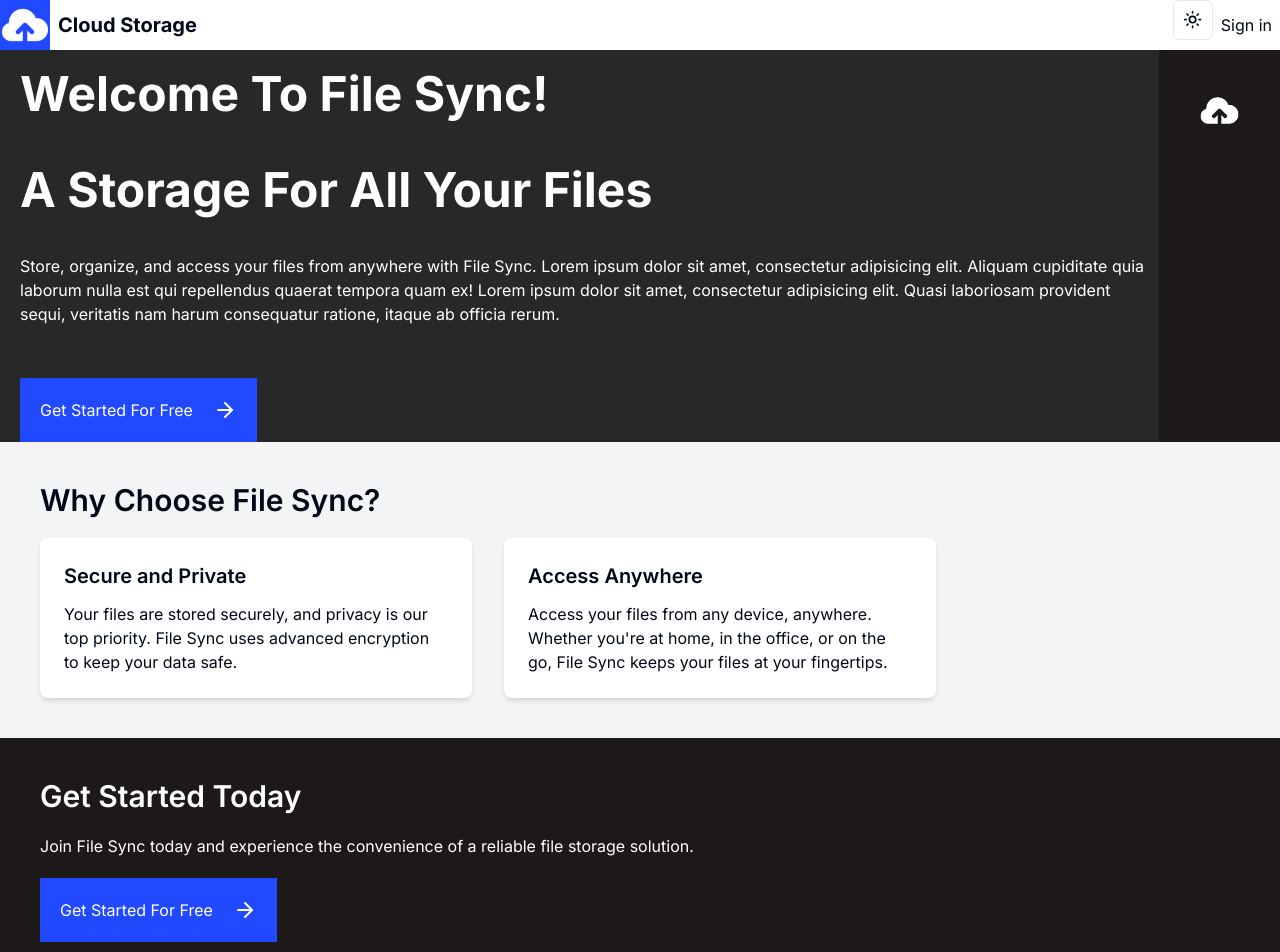
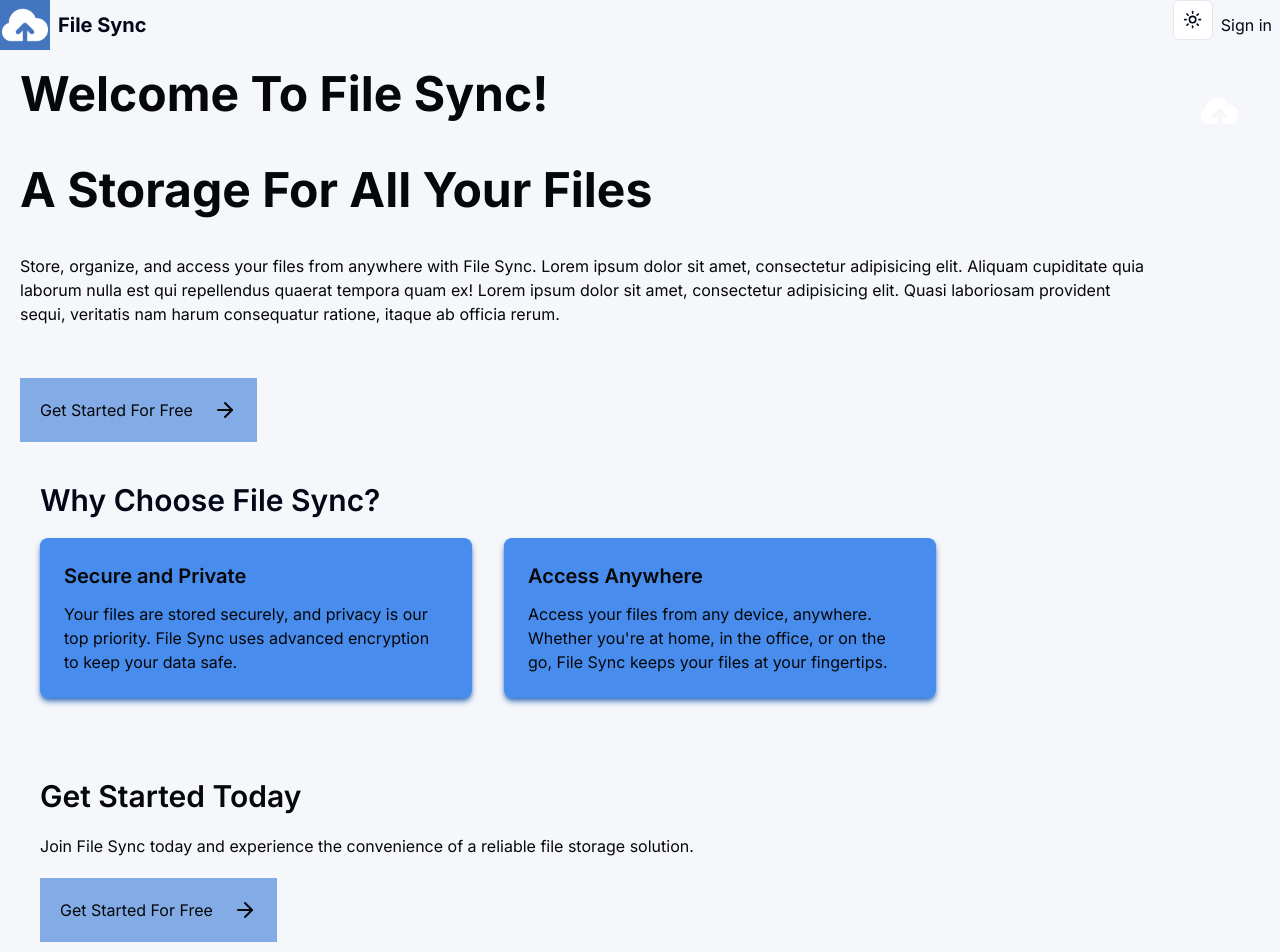
Before and after one commit to B-Mustafa/file-storage, a Next.js app: page / in a window 1280 px wide. Shown: the top 952 px of the page. Built offline with nearby package versions, Linux system fonts and the light colour scheme; no server answers.

Commit message:
changes: made theme change

```diff
--- a/app/dashboard/page.tsx
+++ b/app/dashboard/page.tsx
@@ -23,10 +23,10 @@ async function Dashboard() {
       });
     // console.log(skeletonFiles)
   return (
-    <div className="border-t">
+    <div className="bg-light-background dark:bg-dark-background border-t h-screen">
         <Dropzone/>
 
-        <section className="container space-y-5">
+        <section className=" container space-y-5">
             <h2 className="font-bold">Files</h2>
 
             <div>
--- a/app/page.tsx
+++ b/app/page.tsx
@@ -6,8 +6,8 @@ import Link from "next/link";
 export default function Home() {
   return (
     <main className="">
-      <div className="flex flex-col lg:flex-row item-center bg-[#1E1919] dark:bg-slate-800">
-        <div className="pl-5 p-18 flex flex-col bg-[#282829] dark:bg-slate-800 text-white space-y-5">
+      <div className="flex flex-col lg:flex-row item-center bg-light-background dark:bg-dark-background">
+        <div className="pl-5 p-18 flex flex-col bg-light-background dark:bg-dark-background text-light-text dark:text-dark-text space-y-5">
           <h1 className="text-5xl font-bold pt-5">
             Welcome To File Sync!
             <br />
@@ -22,17 +22,17 @@ export default function Home() {
             provident sequi, veritatis nam harum consequatur ratione, itaque ab officia rerum.
           </p>
 
-          <Link href={"/dashboard"} className="flex bg-[#2149ff] w-fit p-5 mb-2 cursor-pointer">
+          <Link href={"/dashboard"} className="flex bg-light-secondary dark:bg-dark-secondary w-fit p-5 mb-2 cursor-pointer">
             Get Started For Free
             <ArrowRight className="ml-5" />
           </Link>
         </div>
-        <div className="bg-[#1E1919] dark:bg-slate-800 h-full p-10">
+        <div className="bg-light-background dark:bg-dark-background h-full p-10">
           <Image src="/cloud_storage.png" alt="cloud photo" height={100} width={100} className="invert" />
         </div>
       </div>
 
-      <section className="bg-gray-100 dark:bg-slate-900 p-10">
+      <section className="bg-light-background dark:bg-dark-background p-10">
         <div className="max-w-4xl ">
           <h2 className="text-3xl font-semibold mb-5">Why Choose File Sync?</h2>
           <div className="grid grid-cols-1 md:grid-cols-2 gap-8">
@@ -48,13 +48,13 @@ export default function Home() {
         </div>
       </section>
 
-      <section className="bg-[#1E1919] dark:bg-slate-800 text-white p-10">
+      <section className="bg-light-background dark:bg-dark-background text-light-text dark:text-dark-text p-10">
         <div className="max-w-4xl ">
           <h2 className="text-3xl font-semibold mb-5">Get Started Today</h2>
           <p className="mb-5">
             Join File Sync today and experience the convenience of a reliable file storage solution.
           </p>
-          <Link href={"/dashboard"} className="flex bg-[#2149ff] w-fit p-5 cursor-pointer">
+          <Link href={"/dashboard"} className="flex bg-light-secondary dark:bg-dark-secondary w-fit p-5 cursor-pointer">
             Get Started For Free
             <ArrowRight className="ml-5" />
           </Link>
@@ -67,7 +67,7 @@ export default function Home() {
 
 // FeatureCard component
 const FeatureCard: React.FC<{ title: string; description: string }> = ({ title, description }) => (
-  <div className="bg-white dark:bg-slate-700 rounded-lg p-6 shadow-md">
+  <div className="bg-light-accent dark:bg-dark-accent text-light-text dark:text-dark-text  rounded-lg p-6 shadow-md shadow-dark-primary dark:shadow-light-primary">
     <h3 className="text-xl font-semibold mb-3">{title}</h3>
     <p>{description}</p>
   </div>
--- a/components/Dropzone.tsx
+++ b/components/Dropzone.tsx
@@ -82,7 +82,7 @@ function Dropzone() {
               <div {...getRootProps()}
                 className={cn(
                   "w-full h-52 flex justify-center items-center p-5 border border-dashed rounded-lg text-center",
-                  isDragActive ? "bg-[#035FFE] text-white animate-pulse" : "bg-slate-100/50 dark:bg-slate-800/50 text-slate-400"
+                  isDragActive ? "bg-light-accent text-light-text animate-pulse" : "bg-light-accent/50 dark:bg-dark-accent/50 text-light-text dark:text-dark-text"
                 )}
               >
                 <input {...getInputProps()} />
--- a/components/Footer.tsx
+++ b/components/Footer.tsx
@@ -1,6 +1,6 @@
 const Footer = () => {
     return (
-      <footer className="bg-gray-800 text-white py-8">
+      <footer className="bg-light-background dark:bg-dark-background text-light-text dark:text-dark-text py-8">
         <div className="max-w-4xl mx-auto flex flex-wrap justify-between">
           <div className="flex flex-col mb-4">
             <h4 className="text-xl font-semibold mb-2">Quick Links</h4>
--- a/components/Header.tsx
+++ b/components/Header.tsx
@@ -6,9 +6,9 @@ import { ThemeToggler } from './ThemeToggler'
 
 function Header() {
   return (
-    <header className='flex item-center justify-between'>
+    <header className='bg-light-background dark:bg-dark-background flex item-center justify-between'>
       <Link href="/" className='flex items-center space-x-2'>
-        <div className='bg-[#2149ff]'>
+        <div className='bg-light-primary dark:bg-dark-primary'>
             <Image
             src='/cloud_storage.png'
             alt='logo'
@@ -17,9 +17,9 @@ function Header() {
             width={50}
             />
         </div>
-        <h1 className='font-bold text-xl '>Cloud Storage</h1>
+        <h1 className='font-bold text-xl '>File Sync</h1>
       </Link>
-      <div className='flex justify-center item-center space-x-2 px-2'>
+      <div className='flex justify-center item-center space-x-2 px-2 text-center'>
         {/* Theme toggler */}
         <ThemeToggler/>
 
--- a/tailwind.config.js
+++ b/tailwind.config.js
@@ -18,6 +18,17 @@ module.exports = {
     },
     extend: {
       colors: {
+        'light-text': '#060708',
+        'light-background': '#f6f7fa',
+        'light-primary': '#4376bf',
+        'light-secondary': '#83abe5',
+        'light-accent': '#488ced',
+
+        'dark-text': '#f6f7f8',
+        'dark-background': '#05070a',
+        'dark-primary': '#4073ba',
+        'dark-secondary': '#1a407a',
+        'dark-accent': '#1256b5',
         border: "hsl(var(--border))",
         input: "hsl(var(--input))",
         ring: "hsl(var(--ring))",
```
Also changed, not shown: components/Table/columns.tsx (line endings or trailing spaces).
